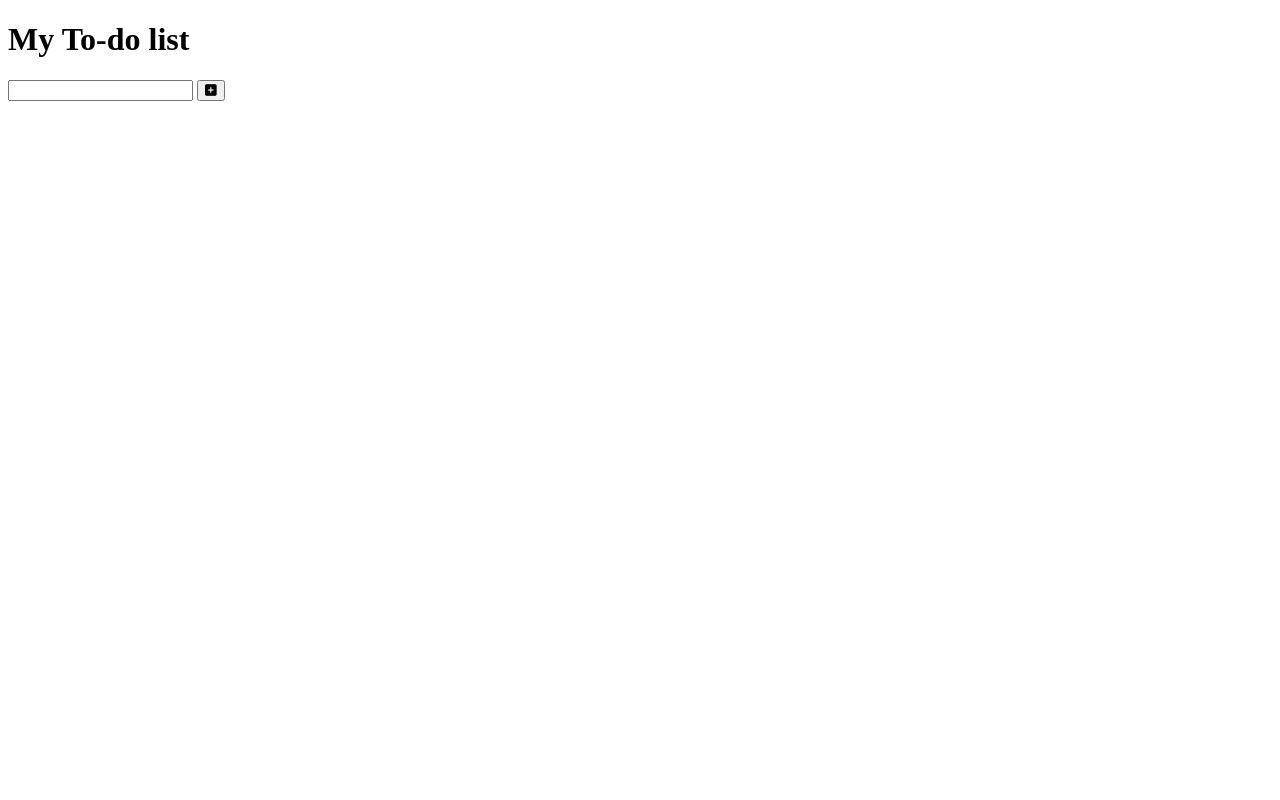
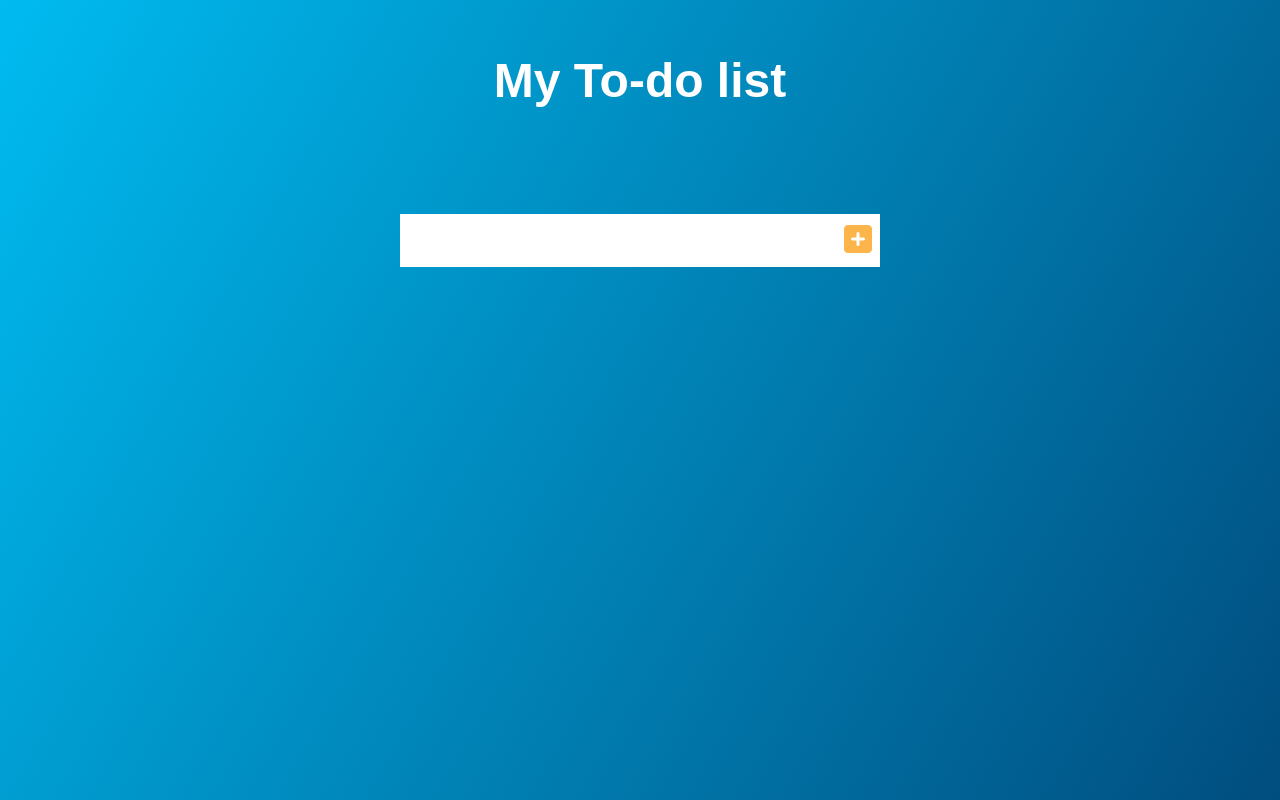
Before and after one commit to kristiankelij/toDoList, a plain HTML site: page index.html in a window 1280 px wide. Drawn offline with Linux system fonts and the light colour scheme; a web font is replaced by a local one.

Commit message:
basic styling

```diff
--- a/index.html
+++ b/index.html
@@ -7,7 +7,7 @@
     <link href="https://fonts.cdnfonts.com/css/poppins" rel="stylesheet">
     <link rel="stylesheet" href="https://cdnjs.cloudflare.com/ajax/libs/font-awesome/6.4.0/css/all.min.css" integrity="sha512-iecdLmaskl7CVkqkXNQ/ZH/XLlvWZOJyj7Yy7tcenmpD1ypASozpmT/E0iPtmFIB46ZmdtAc9eNBvH0H/ZpiBw==" crossorigin="anonymous" referrerpolicy="no-referrer" />
     <link rel="stylesheet" href="./style.css">
-    <title>Document</title>
+    <title>To-do list</title>
 </head>
 <body>
     <header>
--- a/style.css
+++ b/style.css
@@ -0,0 +1,45 @@
+* {
+    margin: 0;
+    padding: 0;
+    box-sizing: border-box;
+}
+
+
+body {
+    background-image: linear-gradient(120deg, #00bbf0, #014d7f);
+    color: white;
+    font-family: "Poppins", sans-serif;
+    min-height: 100vh;
+}
+
+header {
+    font-size: 1.5rem;
+}
+
+header,
+form {
+    min-height: 20vh;
+    display: flex;
+    justify-content: center;
+    align-items: center;
+}
+
+form input,
+form button {
+    padding: 0.5rem;
+    font-size: 2rem;
+    border: none;
+    background: white;
+}
+
+form button {
+    color : #fdb44b;
+    background: white;
+    cursor: pointer;
+    transition : all 0.3s ease;
+}
+
+form button:hover {
+    background: #fdb44b;
+    color:white;
+}
```
